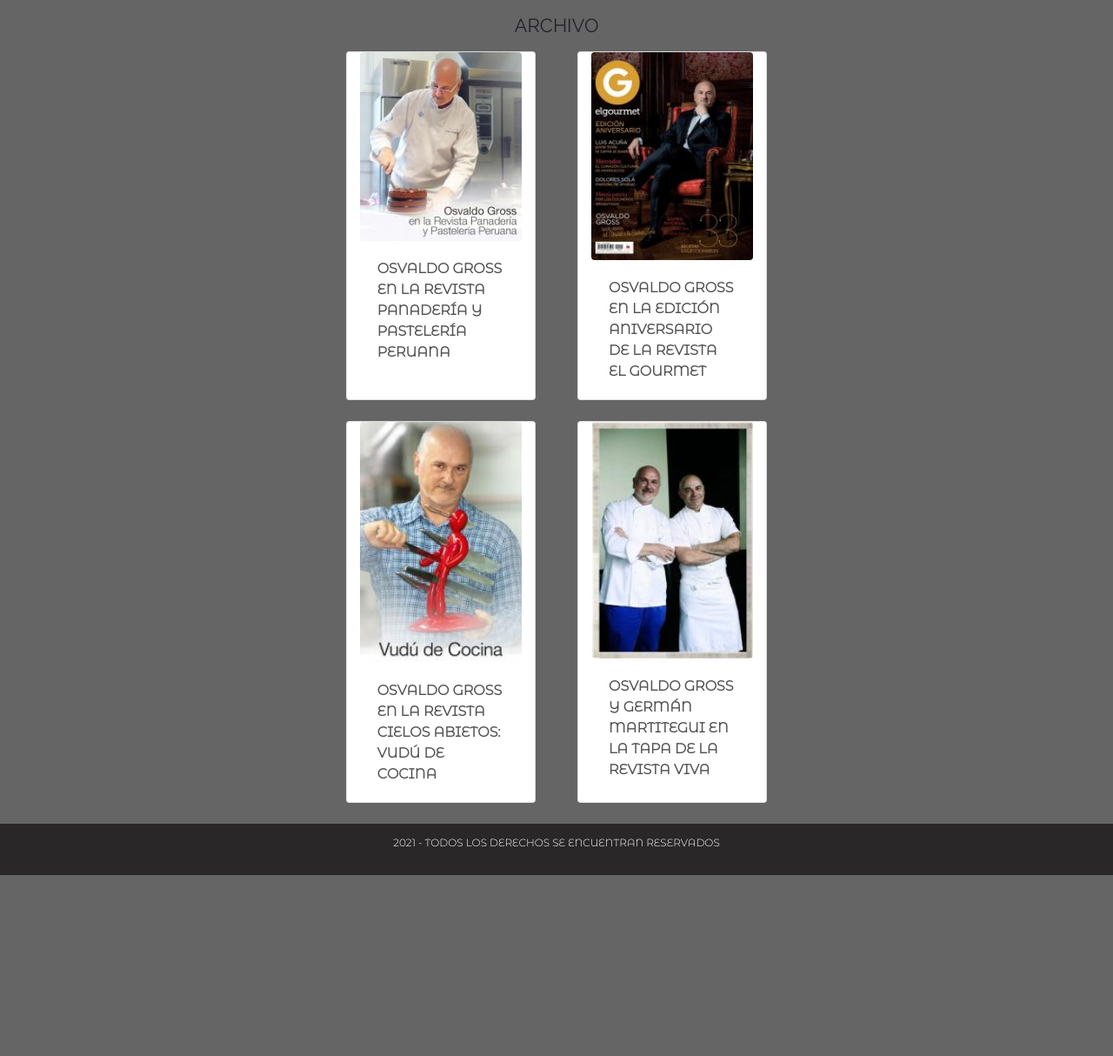
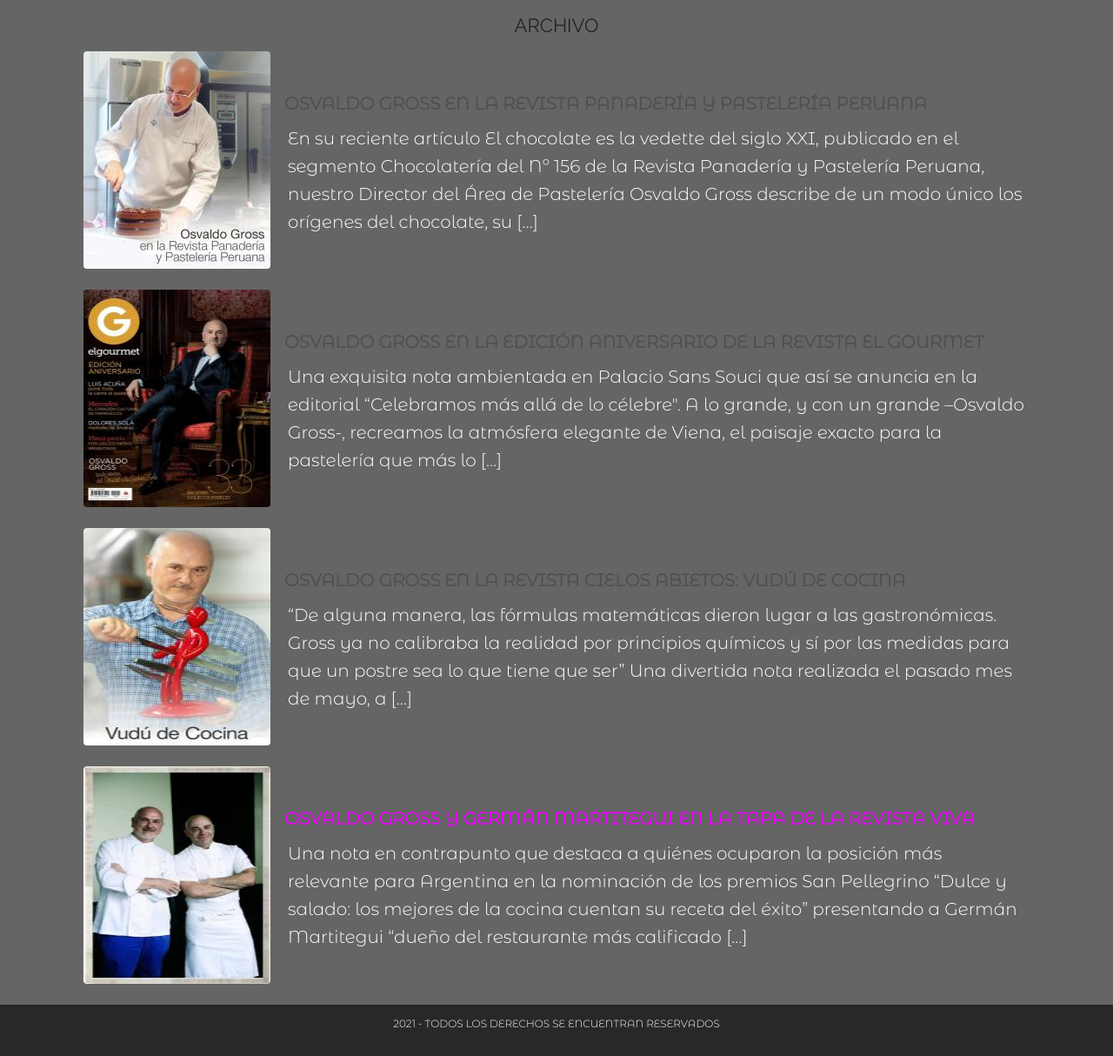
Before and after one commit to Imdaaf/proyecto-gross, a website: page novedades.html in a window 1280 px wide. Shown: the part 980-2194 px from the top of the page at 87% size. Before the commit the page ends 1986 px from the top, so only its background shows below. Drawn offline with nearby package versions, Linux system fonts and the light colour scheme.

Commit message:
Cambio en las notas de archivo

```diff
--- a/novedades.html
+++ b/novedades.html
@@ -76,48 +76,51 @@
   </p>
 
   <h2 id="Archivo">Archivo</h2>
-
     <div class="notas">
-    <div class="d-flex justify-content-center row row-cols-1 mb-4">
-      <div class="card col-2 ml-4 mr-4">
-        <img src="img/nota3.jpg" class="img-fluid card-img-top rounded w-100" alt="Osvaldo decorando una torta">
-        <div class="card-body">
-          <a href="http://www.iag.com.ar/comunidad/osvaldo-gross-en-la-revista-panaderia-y-pasteleria-peruana/"
-            class="card-link stretched-link enlace" target="_blank">Osvaldo Gross en la Revista Panadería y Pastelería
+      <div class="mx-auto media">
+        <img src="img/nota3.jpg" class="rounded align-self-end mr-3 mb-4 img-fluid" alt="Osvaldo decorando una torta">
+        <div class="media-body">
+            <h5 class="mt-5"><a href="http://www.iag.com.ar/comunidad/osvaldo-gross-en-la-revista-panaderia-y-pasteleria-peruana/"
+              class="card-link enlace" target="_blank">Osvaldo Gross en la Revista Panadería y Pastelería
               Peruana
               </a>
+            </h5>
+          <p>En su reciente artículo El chocolate es la vedette del siglo XXI, publicado en el segmento Chocolatería del Nº 156 de la Revista Panadería y Pastelería Peruana, nuestro Director del Área de Pastelería Osvaldo Gross describe de un modo único los orígenes del chocolate, su […]</p>
           </div>
       </div>
-      <div class="card col-2 ml-4 mr-4">
-        <img src="img/nota1.jpg" class="img-fluid card-img-top rounded"
-          alt="Tapa de revista: Osvaldo en la edición aniversario">
-        <div class="card-body">
-          <a href="http://www.iag.com.ar/comunidad/osvaldo-gross-en-la-edicion-aniversario-de-la-revista-elgourmet/"
+
+      <div class="mx-auto media">
+        <img src="img/nota1.jpg" class="rounded align-self-end mr-3 mb-4 img-fluid" alt="Tapa de revista: Osvaldo en la edición aniversario">
+        <div class="media-body">
+            <h5 class="mt-5"><a href="http://www.iag.com.ar/comunidad/osvaldo-gross-en-la-edicion-aniversario-de-la-revista-elgourmet/"
               class="card-link stretched-link enlace" target="_blank">Osvaldo Gross en la edición aniversario de la Revista El Gourmet
             </a>
+            </h5>
+          <p>Una exquisita nota ambientada en Palacio Sans Souci que así se anuncia en la editorial “Celebramos más allá de lo célebre".  A lo grande, y con un grande –Osvaldo Gross-, recreamos la atmósfera elegante de Viena, el paisaje exacto para la pastelería que más lo […]</p>
           </div>
       </div>
-    </div>
-    <div class="justify-content-center row row-cols-2 d-flex mb-4">
-      <div class="card col-2 ml-4 mr-4">
-        <img src="img/nota2.jpg" class="img-fluid card-img-top rounded"
-          alt="Tapa de revista: Osvaldo Gross, Vudú de la Cocina">
-        <div class="card-body">
-          <a href="http://www.iag.com.ar/comunidad/osvaldo-gross-en-la-revista-cielos-argentinos-vudu-de-cocina/"
+
+      <div class="mx-auto media">
+        <img src="img/nota2.jpg" class="rounded align-self-end mr-3 mb-4 img-fluid" alt="Tapa de revista: Osvaldo Gross, Vudú de la Cocina">
+        <div class="media-body">
+            <h5 class="mt-5"> <a href="http://www.iag.com.ar/comunidad/osvaldo-gross-en-la-revista-cielos-argentinos-vudu-de-cocina/"
               class="card-link stretched-link enlace" target="_blank">Osvaldo Gross en la Revista Cielos
               Abietos: Vudú de Cocina
             </a>
+            </h5>
+          <p>“De alguna manera, las fórmulas matemáticas dieron lugar a las gastronómicas. Gross ya no calibraba la realidad por principios químicos y sí por las medidas para que un postre sea lo que tiene que ser” Una divertida nota realizada el pasado mes de mayo, a […]</p>
           </div>
       </div>
-      <div class="card col-2 ml-4 mr-4">
-        <img src="img/nota4.jpg" class="img-fluid card-img-top rounded" alt="Osvaldo Gross y Germán Martitegui">
-        <div class="card-body">
-          <a href="http://www.iag.com.ar/comunidad/osvaldo-gross-y-german-martitegui-en-la-tapa-de-la-revista-viva"
+
+      <div class="mx-auto media">
+        <img src="img/nota4.jpg" class="rounded align-self-end mr-3 mb-4 img-fluid" alt="Osvaldo Gross y Germán Martitegui">
+        <div class="media-body">
+            <h5 class="mt-5">  <a href="http://www.iag.com.ar/comunidad/osvaldo-gross-y-german-martitegui-en-la-tapa-de-la-revista-viva"
               class="card-link stretched-link enlace" target="_blank">Osvaldo Gross y Germán Martitegui en la tapa de la
               Revista Viva
             </a>
-        </div>
-      </div>
+            </h5>
+          <p>Una nota en contrapunto que destaca a quiénes ocuparon la posición más relevante para Argentina en la nominación de los premios San Pellegrino “Dulce y salado: los mejores de la cocina cuentan su receta del éxito” presentando a Germán Martitegui “dueño del restaurante más calificado […]</p>
           </div>
   </div>
   <footer class="pie d-flex align-items-end justify-content-center">
--- a/scss/components/_header.scss
+++ b/scss/components/_header.scss
@@ -23,12 +23,12 @@
     height: 70px;
 }
 .facebook{
-  width: 50px;
-  height: 50px;
+  width: 45px;
+  height: 45px;
 
 }
 .instagram{
-  width: 50px;
-  height: 50px;
+  width: 45px;
+  height: 45px;
 
 }
--- a/scss/style.scss
+++ b/scss/style.scss
@@ -14,7 +14,7 @@
 
 }
  /*Smaller devices*/
-@media only screen and (max-width:999px){
+@media only screen and (max-width:1199px){
 
 .rrss{
         display: flex;
@@ -26,9 +26,7 @@
     margin-top: 4px;
     margin-bottom: 4px;
 }
-.card-body{
-    display: none;
-}
+
 }
  /*Fin mobile devices*/
 
@@ -38,9 +36,9 @@
     .facebook {
         right: 10px;
         top: 3px;
-    }
+        }
     .instagram{
-        right: 2px;
+        right: 10px;
         top:3px;
     }
 }
@@ -120,8 +118,6 @@
     animation-name: aparecer;
 }
 .lista-programas{
-    display: flex;
-    justify-content: center;
     width: 85%;
 
 }
@@ -186,6 +182,13 @@
     font-family: 'Montserrat Alternates', sans-serif;
     font-weight: bold;
 }
+.media{
+    width: 85%;
+    img{
+        width: 215px;
+        height: 250px;
+    }
+}
 .enlace{
     text-decoration: none;
     color:#505050;
```
Also changed, not shown: maestro.html (+4 -8 lines), pasteleria.html (+6 -6 lines), sucursales.html (+3 -0 lines), css/style.css, 1 other file. Lines whose indentation alone changed are shown as unchanged.
